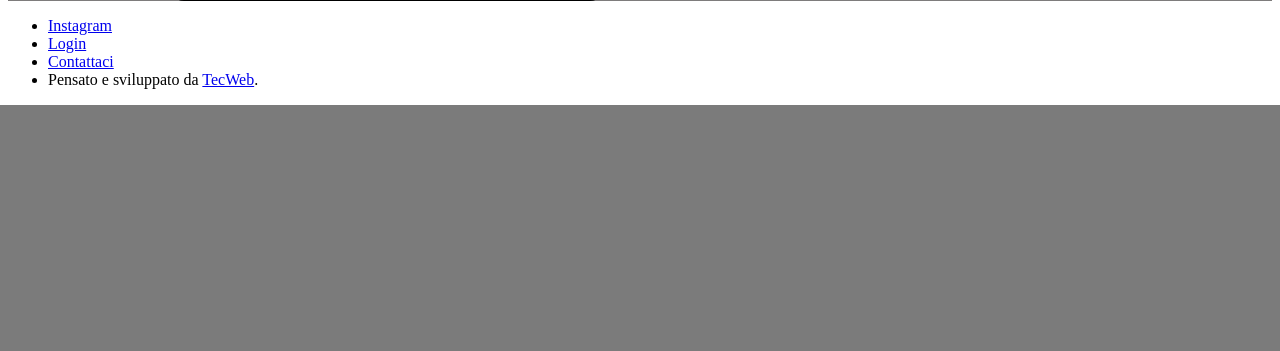
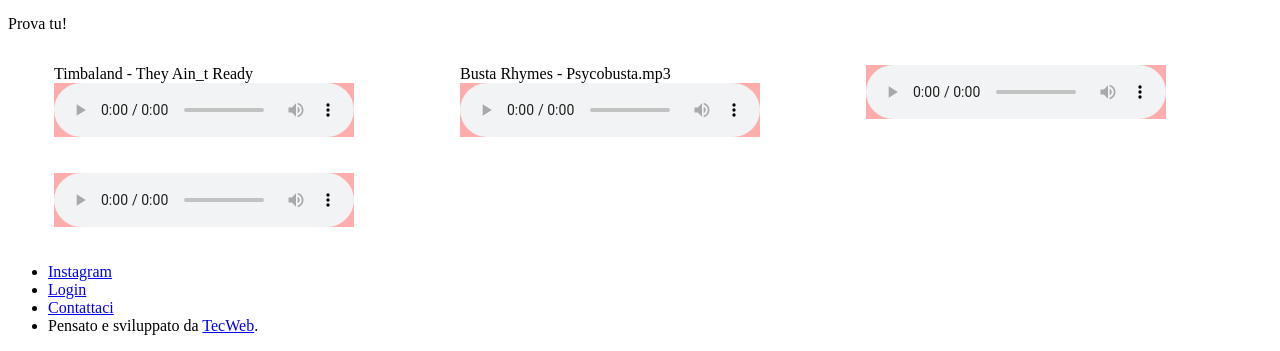
Before and after one commit to Gruppo-TecWeb/Codice, a PHP site: page /battle.php in a window 1280 px wide. Shown: the part 2630-2981 px from the top of the page. Before the commit the page ends 2735 px from the top, so only its background shows below. Run offline with PHP 8.4, Linux system fonts and the light colour scheme; data that the repository does not hold is empty.

Commit message:
inizio_inserimento_basi

```diff
--- a/battle.html
+++ b/battle.html
@@ -17,9 +17,8 @@
             <dl>
                 <dt><h3>Minuto</h3></dt>
                 <dd>
-                    <iframe width="400" height="170" src="https://www.youtube.com/embed/RszfbKxb460?si=S66nOyYSoWWfIMRV&amp;start=98&amp;end=210"
-                        title="Esempio Minuto"
-                        frameborder="0"
+                    <iframe src="https://www.youtube.com/embed/RszfbKxb460?si=S66nOyYSoWWfIMRV&amp;start=98&amp;end=210"
+                        title="Esempio Minuto" frameborder="0"
                         allow="accelerometer; autoplay; clipboard-write; encrypted-media; gyroscope; picture-in-picture; web-share" allowfullscreen>
                     </iframe>
                 </dd>
@@ -33,7 +32,7 @@
             <dl>
                 <dt><h3>4/4</h3></dt>
                 <dd>
-                    <iframe width="400" height="170" src="https://www.youtube.com/embed/2ttgML437Ho?si=UpESmYDGIApC8Ykd&amp;start=370&amp;end=510"
+                    <iframe src="https://www.youtube.com/embed/2ttgML437Ho?si=UpESmYDGIApC8Ykd&amp;start=370&amp;end=510"
                         title="Esempio 4/4" frameborder="0"
                         allow="accelerometer; autoplay; clipboard-write; encrypted-media; gyroscope; picture-in-picture; web-share" allowfullscreen>
                     </iframe>
@@ -136,7 +135,7 @@
                     <iframe width="400" height="170" src="https://www.youtube.com">esempio fazioni</iframe>
                 </dd>
                 <dd>
-                    I rapper dovranno scontrarsi interpretando un membro di due fazioni lierse e opposte tra loro
+                    I rapper dovranno scontrarsi interpretando un membro di due fazioni diverse e opposte tra loro
                     (es. alti contro bassi oppure vecchi contro giovani); praticamento è "Ciao Darwin" ma vince chi insulta meglio l'altra fazione.
                     </iframe>
                 </dd>
@@ -159,3 +158,51 @@
         </li>
     </ul>
 </div>
+
+
+Prova tu!
+<ul id="basi">
+    <li class="base">
+        <dl>
+            <dt>Timbaland - They Ain_t Ready</dt>
+            <dd>
+                <audio controls>
+                    <source src="/basi/Timbaland - They Ain_t Ready.mp3" type="audio/mp3">
+                </audio>
+            </dd>
+        </dl>
+    </li>
+
+    <li class="base">
+        <dl>
+            <dt>Busta Rhymes - Psycobusta.mp3</dt>
+            <dd>
+                <audio controls>
+                    <source src="/basi/Busta Rhymes - Psycobusta.mp3" type="audio/mp3">
+                </audio>
+            </dd>
+        </dl>
+    </li>
+    <li class="base">
+        <dl>
+            <dt></dt>
+            <dd>
+                <audio controls>
+                    <source src="/basi/Dilated Peoples - The Platform (Erik Sermon Remix).mp3" type="audio/mp3">
+                </audio>
+            </dd>
+        </dl>
+    </li>
+
+    <li class="base">
+        <dl>
+            <dt></dt>
+            <dd>
+                <audio controls>
+                    <source src="/basi/DJ Premier - BAP.mp3" type="audio/mp3">
+                </audio>
+            </dd>
+        </dl>
+    </li>
+
+</ul>
--- a/styles/desktop.css
+++ b/styles/desktop.css
@@ -7,7 +7,7 @@
 /* div modalità freestyle */
 #modalita_freestyle{
     text-align: center;
-    background-color: #7e7c7c;
+    background-color: #ebe3e3;
 
 }
 /* Lista delle battle */
@@ -22,7 +22,7 @@
 .battle {
     margin: auto;
     background-color: #feacac;
-    border-radius: 1em;
+    border-radius: 20px;
     border-style: solid;
     padding: 0em 1em;
     list-style: none;
@@ -35,7 +35,9 @@
 
 }
 .battle iframe{
-    border-radius: 3em;
+    width:400;
+    height:170;
+    border-radius: 30px;
 
 }
 .battle dd:last-child{
@@ -47,3 +49,16 @@
 .battle dd {
     margin-left: 0;
 }
+
+#basi{
+    list-style: none;
+    display: grid;
+    grid-template-columns: repeat(auto-fill, 25em); /* Crea una griglia con colonne di almeno/massimo 300px */
+    justify-content: space-evenly;
+}
+.base dd{
+    margin-left: 0;
+}
+.base audio{
+    background-color: #feacac;
+}
```
